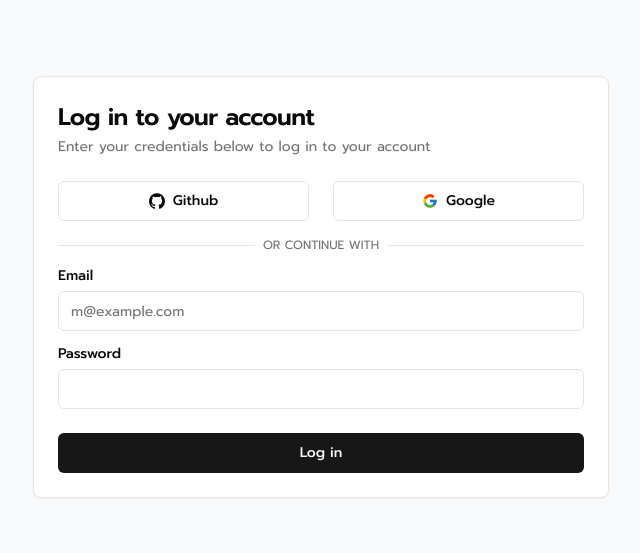
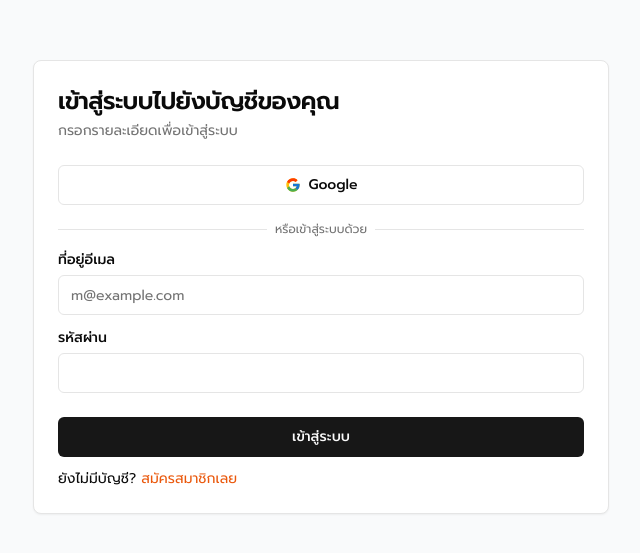
Before and after one commit to Qu1etboy/virtual-parkin-market, a Next.js app: page /login in a window 1280 px wide. Shown: the part 113-666 px from the top of the page, without its empty margins (319-959 px from the left). Built offline with nearby package versions, Linux system fonts and the light colour scheme.

Commit message:
fix(ui): login and signup page

```diff
--- a/src/app/(web)/(auth)/login/page.tsx
+++ b/src/app/(web)/(auth)/login/page.tsx
@@ -17,6 +17,7 @@ import { useForm } from "react-hook-form";
 import axios from "axios";
 import { useRouter } from "next/navigation";
 import { signIn } from "next-auth/react";
+import Link from "next/link";
 
 export default function SignUpPage() {
   const router = useRouter();
@@ -38,18 +39,14 @@ export default function SignUpPage() {
       <form onSubmit={handleSubmit(onSubmit)} className="w-full max-w-xl">
         <Card>
           <CardHeader className="space-y-1">
-            <CardTitle className="text-2xl">Log in to your account</CardTitle>
-            <CardDescription>
-              Enter your credentials below to log in to your account
-            </CardDescription>
+            <CardTitle className="text-2xl">
+              เข้าสู่ระบบไปยังบัญชีของคุณ
+            </CardTitle>
+            <CardDescription>กรอกรายละเอียดเพื่อเข้าสู่ระบบ</CardDescription>
           </CardHeader>
           <CardContent className="grid gap-4">
-            <div className="grid grid-cols-2 gap-6">
-              <Button variant="outline">
-                <Icons.gitHub className="mr-2 h-4 w-4" />
-                Github
-              </Button>
-              <Button variant="outline">
+            <div>
+              <Button variant="outline" className="w-full">
                 <Icons.google className="mr-2 h-4 w-4" />
                 Google
               </Button>
@@ -60,12 +57,12 @@ export default function SignUpPage() {
               </div>
               <div className="relative flex justify-center text-xs uppercase">
                 <span className="bg-background px-2 text-muted-foreground">
-                  Or continue with
+                  หรือเข้าสู่ระบบด้วย
                 </span>
               </div>
             </div>
             <div className="grid gap-2">
-              <Label htmlFor="email">Email</Label>
+              <Label htmlFor="email">ที่อยู่อีเมล</Label>
               <Input
                 id="email"
                 type="email"
@@ -74,12 +71,18 @@ export default function SignUpPage() {
               />
             </div>
             <div className="grid gap-2">
-              <Label htmlFor="password">Password</Label>
+              <Label htmlFor="password">รหัสผ่าน</Label>
               <Input id="password" type="password" {...register("password")} />
             </div>
           </CardContent>
-          <CardFooter>
-            <Button className="w-full">Log in</Button>
+          <CardFooter className="block">
+            <Button className="w-full mb-3">เข้าสู่ระบบ</Button>
+            <p className="text-sm">
+              ยังไม่มีบัญชี?{" "}
+              <Link href="/signup" className="hover:underline text-orange-600">
+                สมัครสมาชิกเลย
+              </Link>
+            </p>
           </CardFooter>
         </Card>
       </form>
--- a/src/app/(web)/(auth)/signup/page.tsx
+++ b/src/app/(web)/(auth)/signup/page.tsx
@@ -16,6 +16,7 @@ import React from "react";
 import { useForm } from "react-hook-form";
 import axios from "axios";
 import { useRouter } from "next/navigation";
+import Link from "next/link";
 
 export default function SignUpPage() {
   const router = useRouter();
@@ -50,12 +51,8 @@ export default function SignUpPage() {
             </CardDescription>
           </CardHeader>
           <CardContent className="grid gap-4">
-            <div className="grid grid-cols-2 gap-6">
-              <Button variant="outline">
-                <Icons.gitHub className="mr-2 h-4 w-4" />
-                Github
-              </Button>
-              <Button variant="outline">
+            <div>
+              <Button variant="outline" className="w-full">
                 <Icons.google className="mr-2 h-4 w-4" />
                 Google
               </Button>
@@ -102,8 +99,14 @@ export default function SignUpPage() {
               <Input id="password" type="password" {...register("password")} />
             </div>
           </CardContent>
-          <CardFooter>
-            <Button className="w-full">สร้างบัญชี</Button>
+          <CardFooter className="block">
+            <Button className="w-full mb-3">สร้างบัญชี</Button>
+            <p className="text-sm">
+              มีบัญชีแล้ว?{" "}
+              <Link href="/login" className="hover:underline text-orange-600">
+                เข้าสู่ระบบ
+              </Link>
+            </p>
           </CardFooter>
         </Card>
       </form>
```
